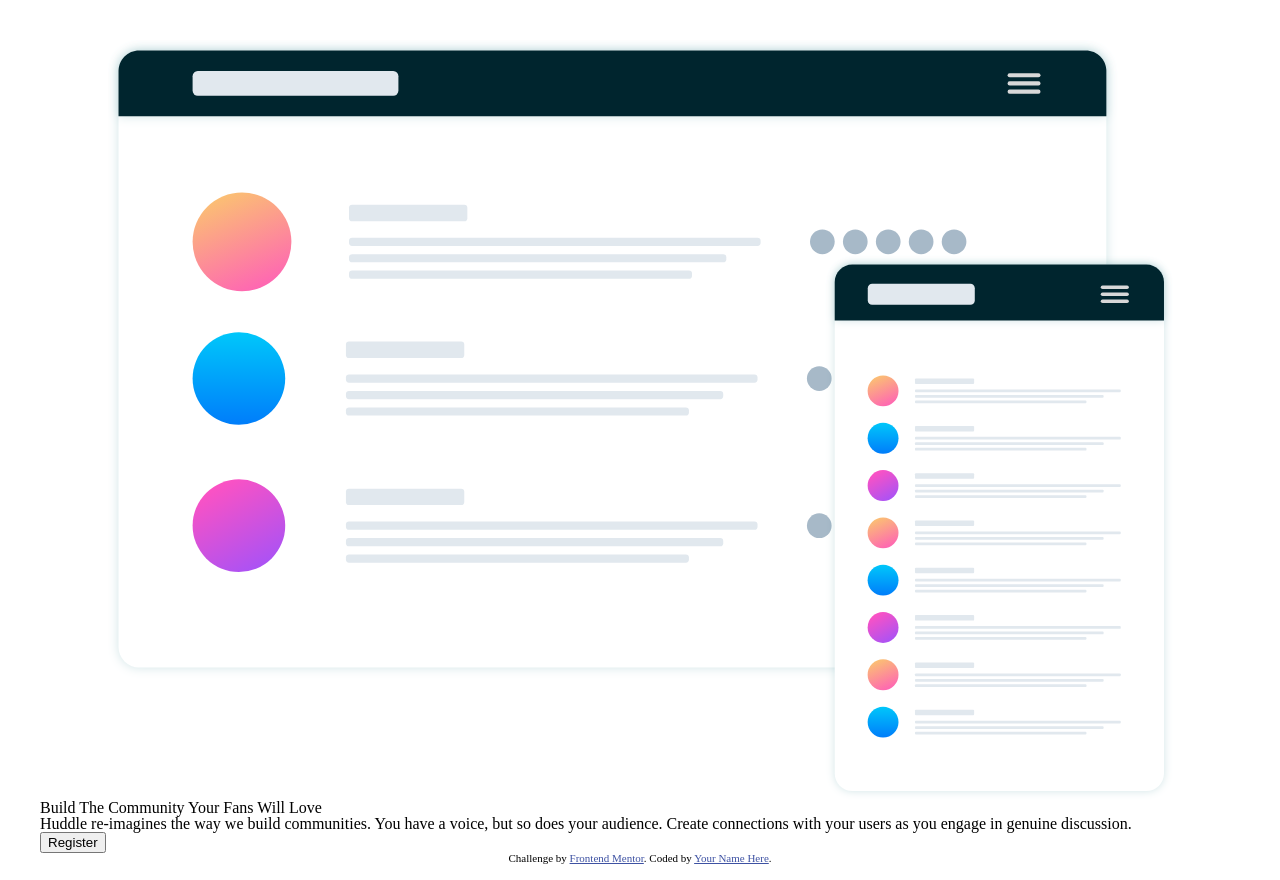
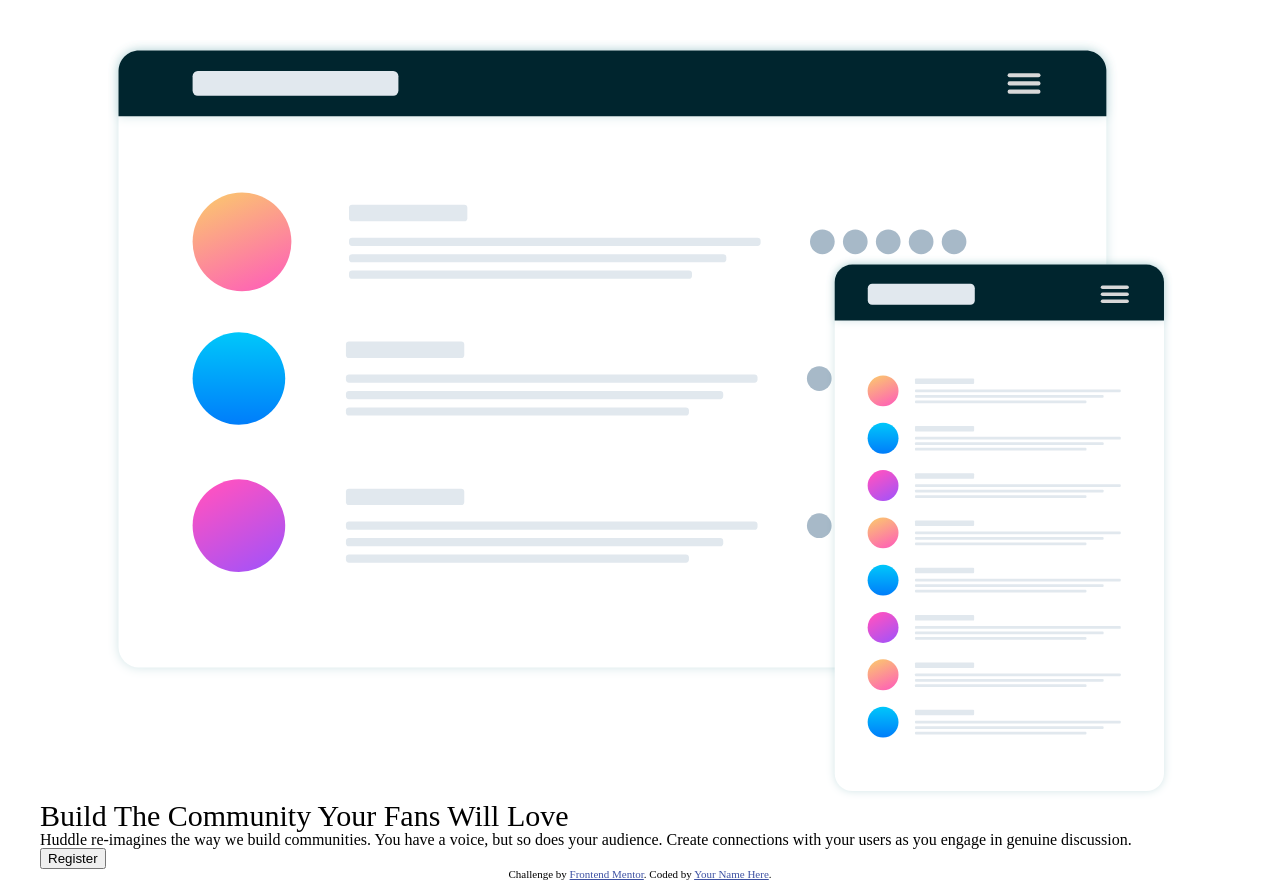
Before and after one commit to C-likethis123/huddle-landing-page-with-single-introductory-section-master, a plain HTML site: page index.html in a window 1280 px wide. Drawn offline with Linux system fonts and the light colour scheme.

Commit message:
feat: style h1 element

```diff
--- a/scss/base.scss
+++ b/scss/base.scss
@@ -13,6 +13,11 @@ body {
   height: 100%;
 }
 
+h1 {
+  font-size: 1.875rem;
+  line-height: 2rem;
+}
+
 .attribution {
   font-size: 0.6875rem;
   text-align: center;
```
Also changed, not shown: css/base.css, 1 other file.
